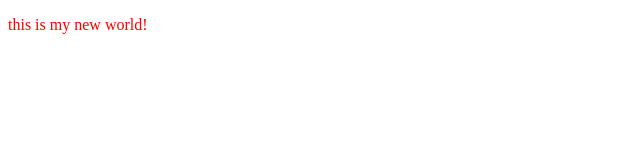
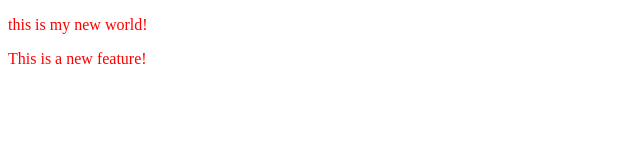
Before and after one commit to Satyamjha001/localrepo-, a plain HTML site: page LocalRepo/index.html in a window 1280 px wide. Shown: the whole page, without its empty margins (0-640 px from the left). Drawn offline with Linux system fonts and the light colour scheme.

Commit message:
NEw changes

```diff
--- a/LocalRepo/index.html
+++ b/LocalRepo/index.html
@@ -8,5 +8,6 @@
   </head>
   <body>
     <p>this is my new world!</p>
+    <p>This is a new feature!</p>
   </body>
 </html>
```
